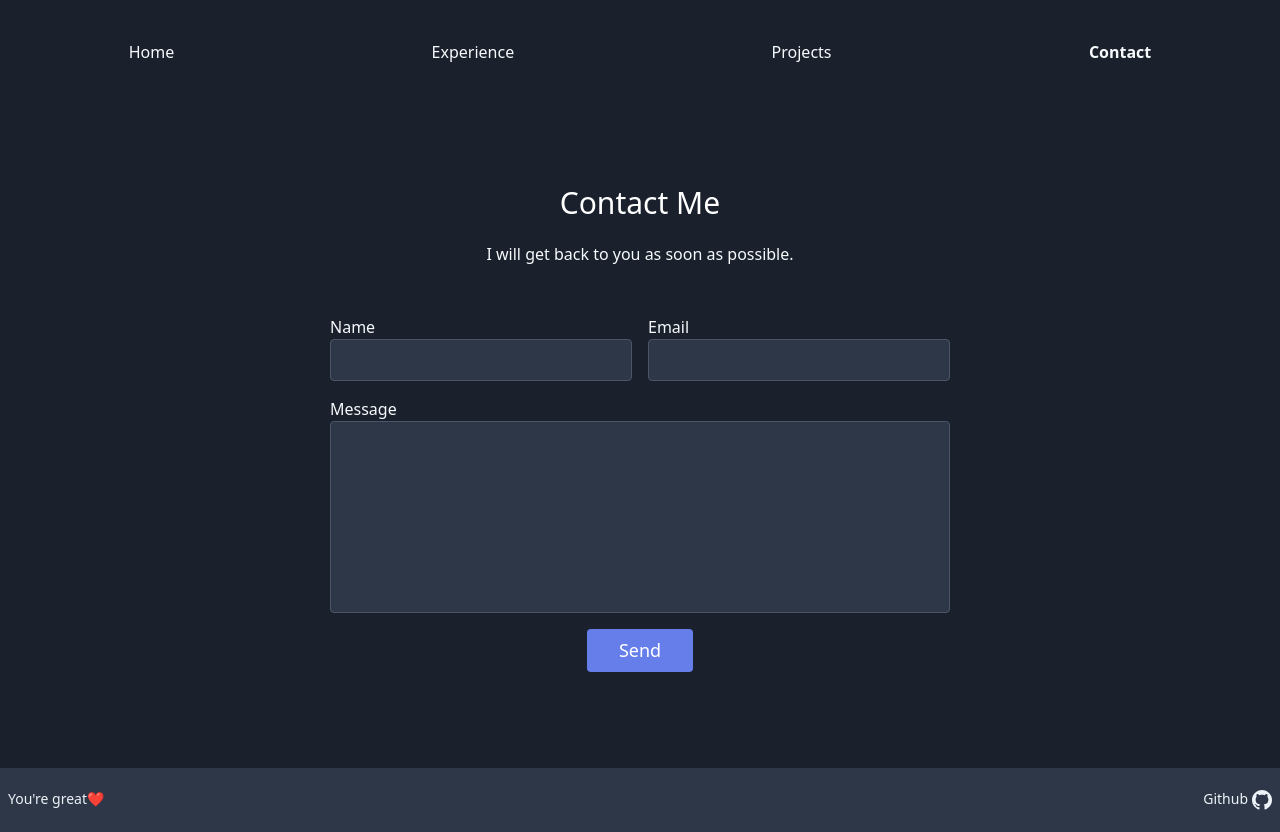
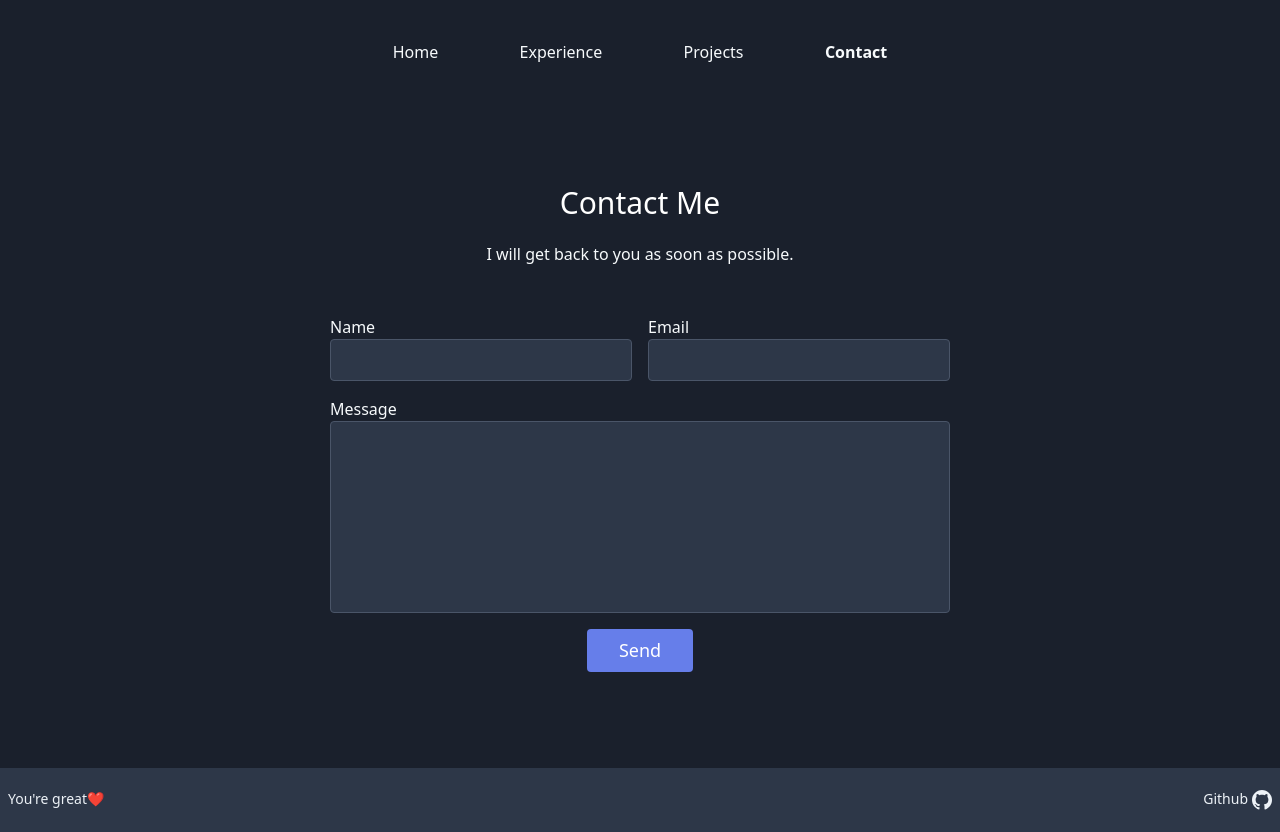
Before and after one commit to windows-user0/portfolio, a React (Create React App) app: page /contact in a window 1280 px wide. Built offline with nearby package versions, Linux system fonts and the light colour scheme.

Commit message:
Fix for desktops navbar

```diff
--- a/src/components/Navbar.tsx
+++ b/src/components/Navbar.tsx
@@ -5,7 +5,8 @@ export default () => {
   const location = useLocation().pathname;
 
   return (
-    <nav className="flex flex-row mt-2 md:mt-10 mb-5 justify-around">
+    <nav className="flex justify-center" >
+      <div className="flex flex-row mt-2 md:mt-10 mb-5 justify-around max-w-xl w-full">
       <Link
         className={`  ${
           location === "/" ? "font-bold cursor-default" : "hover:underline"
@@ -42,8 +43,9 @@ export default () => {
         }`}
         to="/contact"
       >
-        Contact
+          Contact
       </Link>
+      </div>
     </nav>
   );
 };
```
